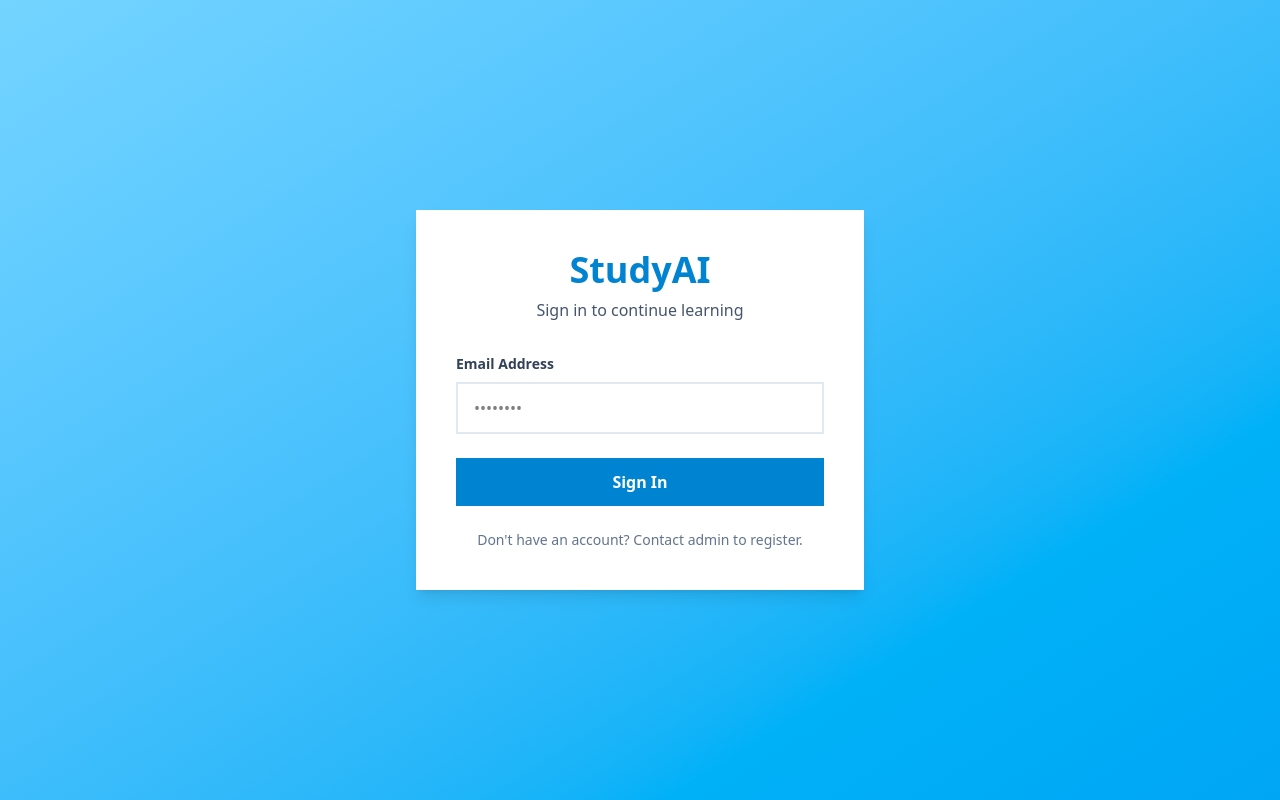
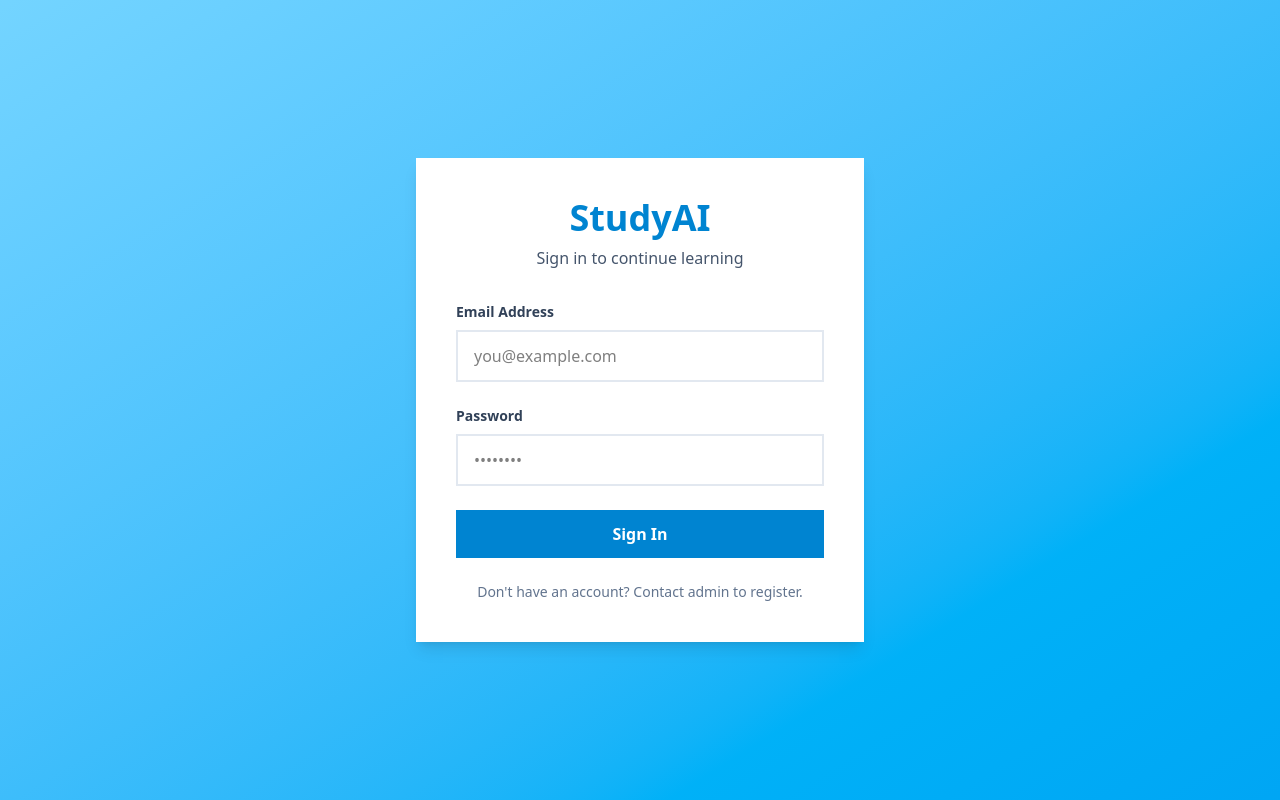
Before and after one commit to djsurt/Study, an Angular app: page /login in a window 1280 px wide. Built offline with nearby package versions, Linux system fonts and the light colour scheme.

Commit message:
Login component

```diff
--- a/src/app/pages/login/login.component.html
+++ b/src/app/pages/login/login.component.html
@@ -20,9 +20,24 @@
                 name="email"
                 required
                 class="w-full px-4 py-3 border-2 border-slate-200 focus:border-sky-500 focus:outline-none transition-colors"
+                placeholder="you@example.com"
+                />
+            </div>
+            <div>
+                <label for="password" class="block text-sm font-semibold text-slate-700 mb-2">
+                    Password
+                </label>
+                <input
+                type="password"
+                id="password"
+                [(ngModel)]="password"
+                name="password"
+                required
+                class="w-full px-4 py-3 border-2 border-slate-200 focus:border-sky-500 focus:outline-none transition-colors"
                 placeholder="••••••••"
                 />
             </div>
+
             <!-- Submit Button -->
             <button
                 type="submit"
```
